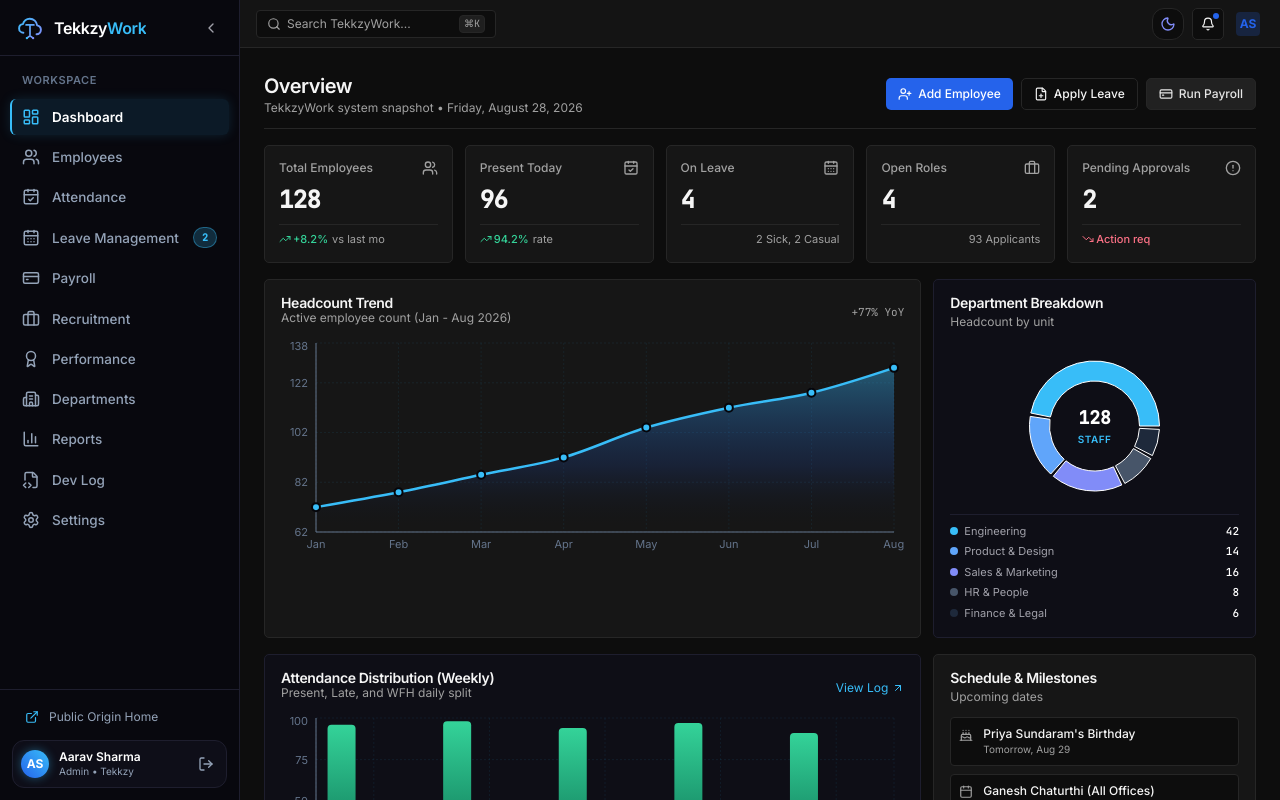
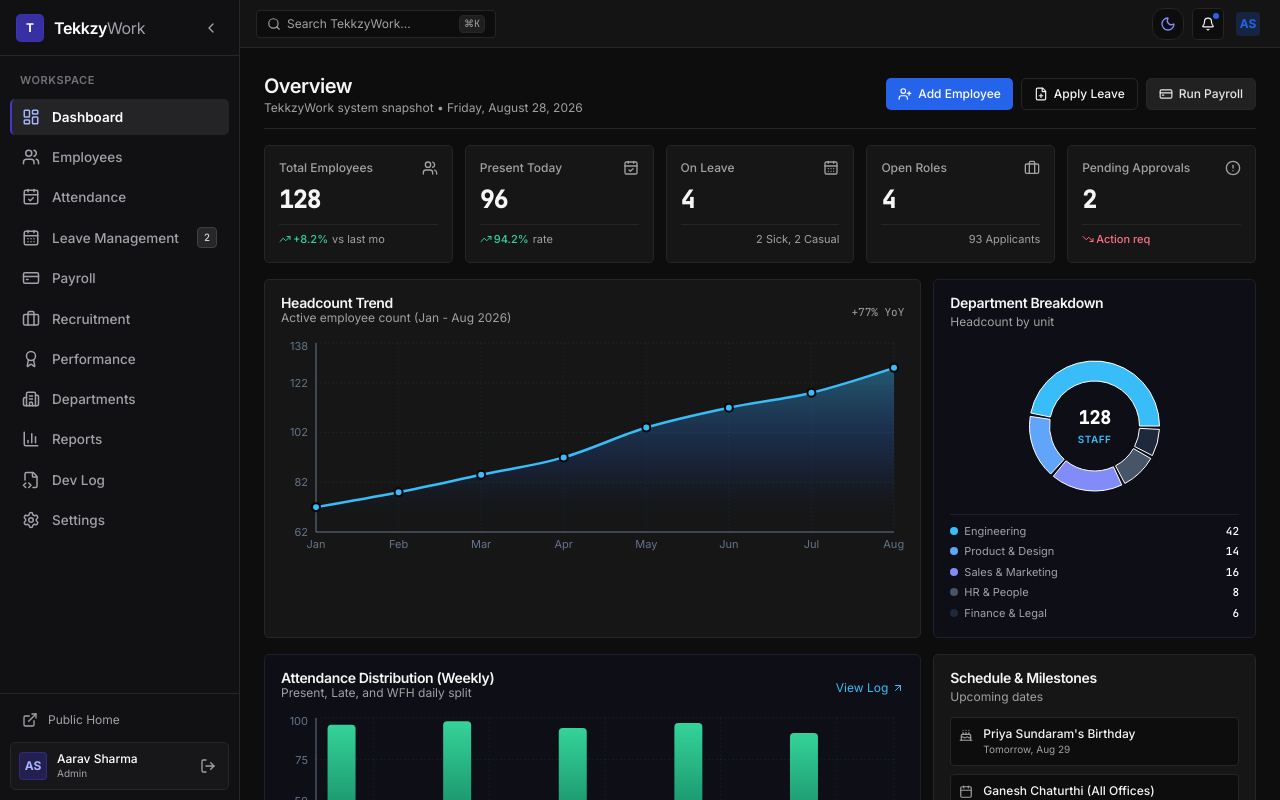
Before and after one commit to Intelligent-Cloud-Applications/HR-Management, a React (Vite) app: page /dashboard in a window 1280 px wide. Shown: the top 800 px of the page. Built offline with nearby package versions, Linux system fonts and the light colour scheme.

Commit message:
style: restore clean minimal dark sidebar while keeping Royal Blue button color

```diff
--- a/src/components/brand/Logo.tsx
+++ b/src/components/brand/Logo.tsx
@@ -7,10 +7,10 @@
 }
 
 export const Logo: React.FC<LogoProps> = ({ size = "md", showBadge = false, className = "" }) => {
-  const iconDimensions = {
-    sm: "w-6 h-6",
-    md: "w-7 h-7",
-    lg: "w-8 h-8",
+  const iconSizes = {
+    sm: "w-6 h-6 rounded text-xs",
+    md: "w-7 h-7 rounded-md text-xs",
+    lg: "w-8 h-8 rounded-md text-sm",
   }
 
   const textSizes = {
@@ -21,51 +21,27 @@
 
   return (
     <div className={`flex items-center gap-2.5 select-none ${className}`}>
-      {/* Tekkzy Official Cloud Circuit Pulse Mark */}
-      <div className={`${iconDimensions[size]} flex items-center justify-center shrink-0`}>
-        <svg viewBox="0 0 36 36" fill="none" xmlns="http://www.w3.org/2000/svg" className="w-full h-full">
-          <defs>
-            <linearGradient id="tekkzyLogoGrad" x1="2" y1="6" x2="34" y2="30" gradientUnits="userSpaceOnUse">
-              <stop offset="0%" stopColor="#38BDF8" />
-              <stop offset="50%" stopColor="#60A5FA" />
-              <stop offset="100%" stopColor="#818CF8" />
-            </linearGradient>
-          </defs>
-          {/* Cloud Outline */}
-          <path
-            d="M9.5 24C6.46243 24 4 21.5376 4 18.5C4 15.65 6.16 13.3 8.95 13.04C9.8 8.97 13.41 6 17.7 6C22.65 6 26.75 9.77 27.2 14.65C29.93 15.15 32 17.53 32 20.4C32 23.5 29.5 26 26.4 26"
-            stroke="url(#tekkzyLogoGrad)"
-            strokeWidth="2.5"
-            strokeLinecap="round"
-            strokeLinejoin="round"
-          />
-          {/* T Mark and Circuit Nodes */}
-          <path
-            d="M13 14H23M18 14V28M18 28L14 31M18 28L22 31"
-            stroke="url(#tekkzyLogoGrad)"
-            strokeWidth="2.2"
-            strokeLinecap="round"
-            strokeLinejoin="round"
-          />
-          <circle cx="14" cy="31" r="1.5" fill="#38BDF8" />
-          <circle cx="22" cy="31" r="1.5" fill="#818CF8" />
-        </svg>
+      {/* Crisp Minimal Mark */}
+      <div
+        className={`${iconSizes[size]} flex items-center justify-center bg-primary text-primary-foreground font-semibold shrink-0 border border-primary/40`}
+      >
+        <span className="font-mono font-bold tracking-tight">T</span>
       </div>
 
       {/* Brand Wordmark */}
       <div className="flex flex-col">
         <div className="flex items-center gap-1.5 leading-none">
-          <span className={`${textSizes[size]} font-semibold tracking-tight text-white`}>
-            Tekkzy<span className="text-[#38BDF8] font-semibold">Work</span>
+          <span className={`${textSizes[size]} font-semibold tracking-tight text-foreground`}>
+            Tekkzy<span className="text-muted-foreground font-normal">Work</span>
           </span>
           {showBadge && (
-            <span className="hidden sm:inline-flex items-center px-2 py-0.5 rounded-full text-[10px] font-medium bg-[#38BDF8]/10 text-[#38BDF8] border border-[#38BDF8]/30">
+            <span className="hidden sm:inline-flex items-center px-1.5 py-0.5 rounded text-[10px] font-medium bg-muted text-muted-foreground border border-border">
               Enterprise
             </span>
           )}
         </div>
         {size === "lg" && (
-          <span className="text-[11px] text-zinc-400 font-normal tracking-normal mt-0.5">
+          <span className="text-[11px] text-muted-foreground font-normal tracking-normal mt-0.5">
             Tekkzy Intelligent Cloud Applications
           </span>
         )}
--- a/src/components/layout/DashboardSidebar.tsx
+++ b/src/components/layout/DashboardSidebar.tsx
@@ -50,15 +50,25 @@
   ]
 
   const sidebarContent = (
-    <div className="flex flex-col h-full bg-[#08080E] text-[#E2E8F0] border-r border-[#1E1E2E] select-none font-sans">
+    <div className="flex flex-col h-full bg-[#111114] text-[#E4E4E7] border-r border-[#26262B] select-none font-sans">
       {/* Brand Header */}
-      <div className="flex items-center justify-between h-14 px-4 border-b border-[#1E1E2E]">
+      <div className="flex items-center justify-between h-14 px-4 border-b border-[#26262B]">
         <Link to="/" className="flex items-center gap-2 overflow-hidden">
-          <Logo size={isCollapsed ? "sm" : "md"} />
+          {/* Logo with bright text on dark sidebar */}
+          <div className="flex items-center gap-2.5">
+            <div className="w-7 h-7 rounded-md bg-[#3730A3] text-white flex items-center justify-center font-bold text-xs shrink-0 border border-[#4338CA]/50">
+              T
+            </div>
+            {!isCollapsed && (
+              <span className="text-base font-semibold tracking-tight text-white">
+                Tekkzy<span className="text-zinc-400 font-normal">Work</span>
+              </span>
+            )}
+          </div>
         </Link>
         <button
           onClick={() => setIsCollapsed(!isCollapsed)}
-          className="hidden md:flex items-center justify-center p-1 rounded-full text-zinc-400 hover:text-white hover:bg-white/10 transition-colors"
+          className="hidden md:flex items-center justify-center p-1 rounded text-zinc-400 hover:text-white hover:bg-white/10 transition-colors"
           title={isCollapsed ? "Expand sidebar" : "Collapse sidebar"}
         >
           {isCollapsed ? <ChevronRight className="w-4 h-4" /> : <ChevronLeft className="w-4 h-4" />}
@@ -68,7 +78,7 @@
       {/* Navigation list */}
       <div className="flex-1 overflow-y-auto py-3 px-2.5 space-y-1">
         {!isCollapsed && (
-          <div className="px-3 pb-1.5 pt-1 text-[11px] font-semibold text-[#64748B] uppercase tracking-wider">
+          <div className="px-2.5 pb-1.5 pt-1 text-[11px] font-semibold text-zinc-500 uppercase tracking-wider">
             Workspace
           </div>
         )}
@@ -84,17 +94,17 @@
               to={item.href}
               onClick={() => setIsMobileOpen(false)}
               className={cn(
-                "flex items-center gap-3 px-3 py-2 rounded-lg text-[13.5px] font-medium transition-all relative group",
+                "flex items-center gap-3 px-3 py-2 rounded-md text-[13.5px] font-medium transition-colors relative group",
                 isActive
-                  ? "bg-[#38BDF8]/10 text-white font-semibold border-l-2 border-[#38BDF8] pl-2.5 shadow-[0_0_12px_rgba(56,189,248,0.15)]"
-                  : "text-[#94A3B8] hover:text-white hover:bg-white/[0.05]"
+                  ? "bg-white/[0.08] text-white font-semibold border-l-2 border-[#4338CA] pl-2.5"
+                  : "text-zinc-400 hover:text-white hover:bg-white/[0.05]"
               )}
               title={isCollapsed ? item.label : undefined}
             >
               <Icon
                 className={cn(
                   "w-[18px] h-[18px] shrink-0 transition-colors",
-                  isActive ? "text-[#38BDF8]" : "text-[#94A3B8] group-hover:text-white"
+                  isActive ? "text-[#A5B4FC]" : "text-zinc-400 group-hover:text-white"
                 )}
               />
 
@@ -102,7 +112,7 @@
                 <div className="flex items-center justify-between w-full truncate">
                   <span className="truncate">{item.label}</span>
                   {item.badge && (
-                    <span className="ml-auto text-[10px] font-mono font-semibold px-2 py-0.5 rounded-full bg-[#38BDF8]/20 text-[#38BDF8] border border-[#38BDF8]/40 shrink-0">
+                    <span className="ml-auto text-[10px] font-mono font-medium px-1.5 py-0.5 rounded bg-zinc-800 text-zinc-300 border border-zinc-700 shrink-0">
                       {item.badge}
                     </span>
                   )}
@@ -114,36 +124,36 @@
       </div>
 
       {/* Bottom Profile Box */}
-      <div className="p-3 border-t border-[#1E1E2E] space-y-2">
+      <div className="p-2.5 border-t border-[#26262B] space-y-1.5">
         <Link
           to="/"
           className={cn(
-            "flex items-center gap-2.5 px-3 py-1.5 rounded-full text-xs text-[#94A3B8] hover:text-white hover:bg-white/[0.05] border border-transparent hover:border-[#1E1E2E] transition-all",
+            "flex items-center gap-2.5 px-3 py-2 rounded-md text-xs text-zinc-400 hover:text-white hover:bg-white/[0.05] transition-colors",
             isCollapsed && "justify-center"
           )}
           title="Back to Landing Page"
         >
-          <ExternalLink className="w-3.5 h-3.5 shrink-0 text-[#38BDF8]" />
-          {!isCollapsed && <span>Public Origin Home</span>}
+          <ExternalLink className="w-4 h-4 shrink-0" />
+          {!isCollapsed && <span>Public Home</span>}
         </Link>
 
         <div
           className={cn(
-            "flex items-center gap-2.5 p-2 rounded-xl bg-[#0E0E18] border border-[#1E1E2E]",
+            "flex items-center gap-2.5 p-2 rounded-md bg-zinc-900/90 border border-zinc-800",
             isCollapsed && "justify-center p-1.5"
           )}
         >
-          <div className="w-7 h-7 rounded-full bg-gradient-to-tr from-[#2563EB] to-[#38BDF8] text-white flex items-center justify-center font-bold text-xs shrink-0 shadow-[0_0_10px_rgba(56,189,248,0.4)]">
+          <div className="w-7 h-7 rounded bg-[#3730A3]/40 text-[#A5B4FC] flex items-center justify-center font-bold text-xs shrink-0 border border-[#4338CA]/40">
             AS
           </div>
           {!isCollapsed && (
             <div className="flex-1 min-w-0">
-              <p className="text-xs font-semibold text-white truncate leading-tight">Aarav Sharma</p>
-              <p className="text-[10px] text-[#94A3B8] truncate">Admin • Tekkzy</p>
+              <p className="text-xs font-medium text-white truncate leading-tight">Aarav Sharma</p>
+              <p className="text-[10px] text-zinc-400 truncate">Admin</p>
             </div>
           )}
           {!isCollapsed && (
-            <Link to="/login" title="Logout" className="text-[#94A3B8] hover:text-rose-400 p-1 transition-colors">
+            <Link to="/login" title="Logout" className="text-zinc-400 hover:text-rose-400 p-1 transition-colors">
               <LogOut className="w-4 h-4" />
             </Link>
           )}
@@ -168,10 +178,10 @@
       {isMobileOpen && (
         <div className="md:hidden fixed inset-0 z-50 flex">
           <div
-            className="fixed inset-0 bg-black/70 backdrop-blur-xs transition-opacity"
+            className="fixed inset-0 bg-black/60 transition-opacity"
             onClick={() => setIsMobileOpen(false)}
           />
-          <div className="relative flex-1 flex flex-col max-w-xs w-full z-10 shadow-2xl border-r border-[#1E1E2E]">
+          <div className="relative flex-1 flex flex-col max-w-xs w-full z-10 shadow-xl border-r border-[#26262B]">
             {sidebarContent}
           </div>
         </div>
```
